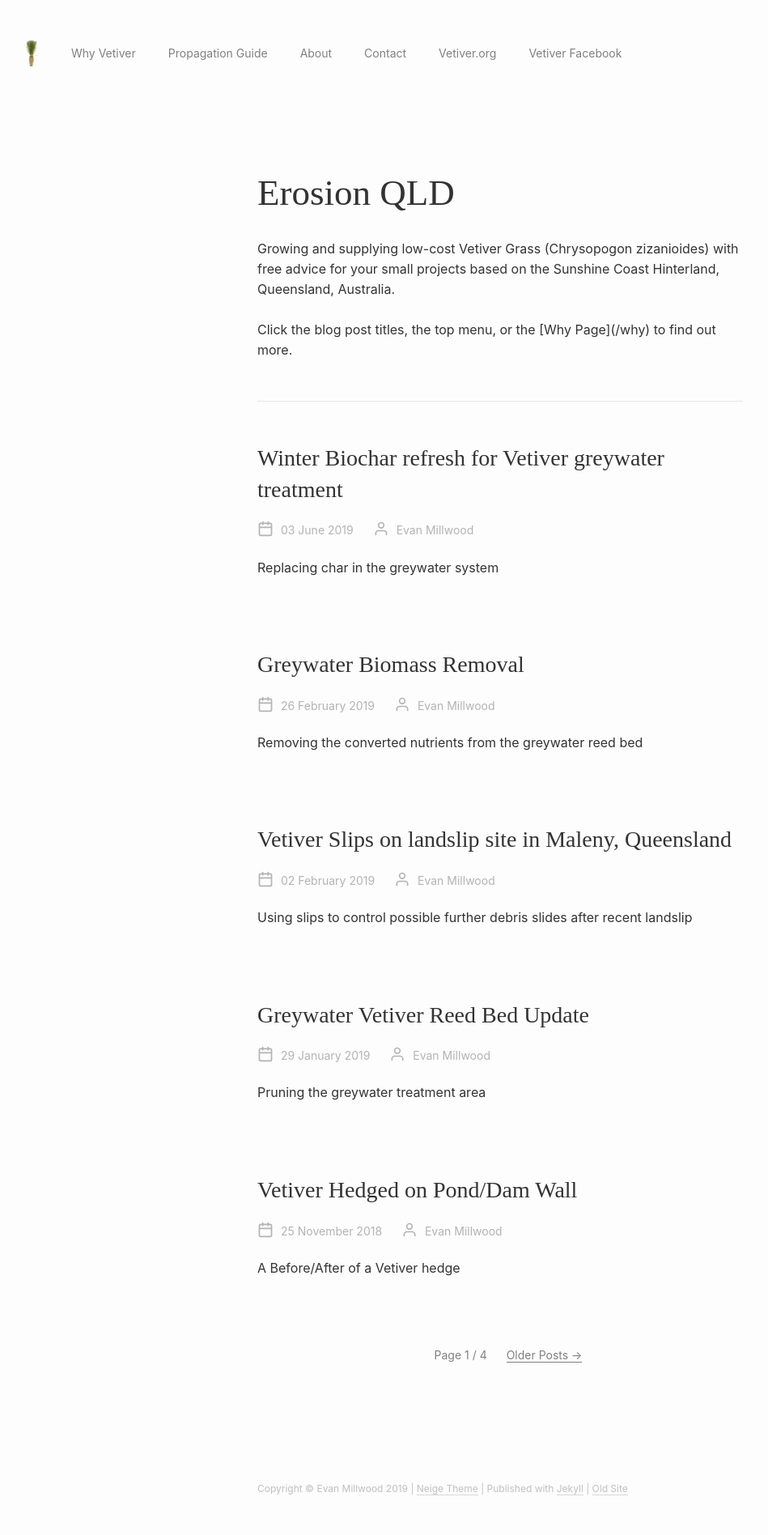
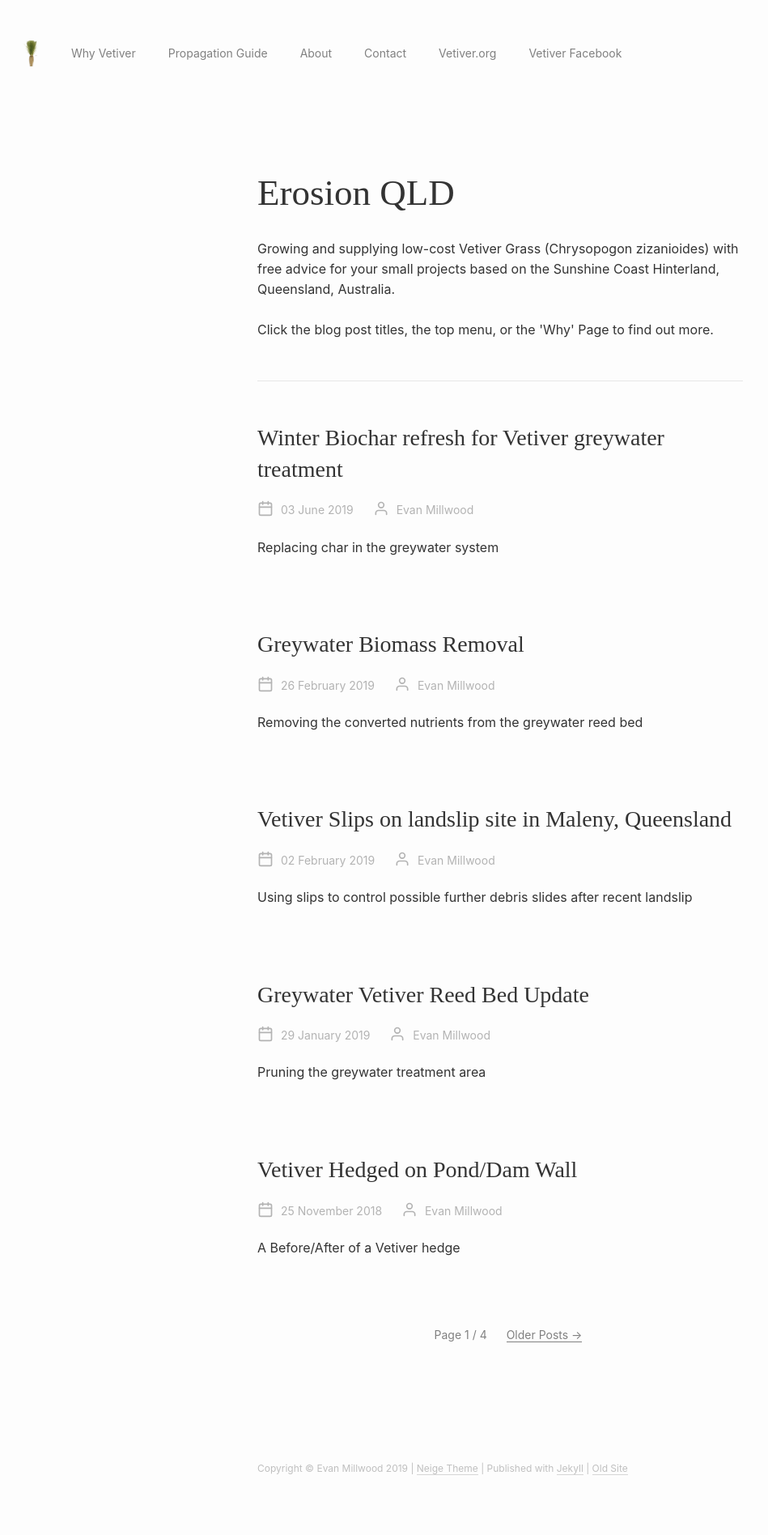
Before and after one commit to Tr33mo/tr33motest.github.io, a Jekyll site: the page built from index.html, in a window 1280 px wide. Shown: the whole page at 81% size, without its empty margins (22-971 px from the left). Built offline with Jekyll 4.4.1, drawn with Linux system fonts in a browser that asks for light colours; the list of posts is cut into pages by our own code; after the commit the page ends 1871 px from its top, so only the background shows below that; some of the changed lines change nothing that is shown.

Commit message:
Update _config.yml

```diff
--- a/_config.yml
+++ b/_config.yml
@@ -19,7 +19,7 @@ icon: "/assets/img/vetavatar.png"
 favicon: "/assets/img/favicon.ico"
 #og_image: "/assets/img/og.jpg"
 lang: en
-description: Growing and supplying low-cost Vetiver Grass (Chrysopogon zizanioides) with free advice for your small projects based on the Sunshine Coast Hinterland, Queensland, Australia. <br /><br />Click the blog post titles, the top menu, or the [Why Page](/why) to find out more.
+description: Growing and supplying low-cost Vetiver Grass (Chrysopogon zizanioides) with free advice for your small projects based on the Sunshine Coast Hinterland, Queensland, Australia. <br /><br />Click the blog post titles, the top menu, or the 'Why' Page to find out more.
 url: https:\\www.erosionqld.com.au
 color: "#333333"
 #baseurl:""
```
